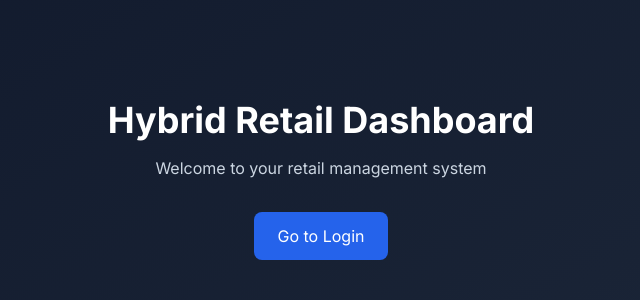
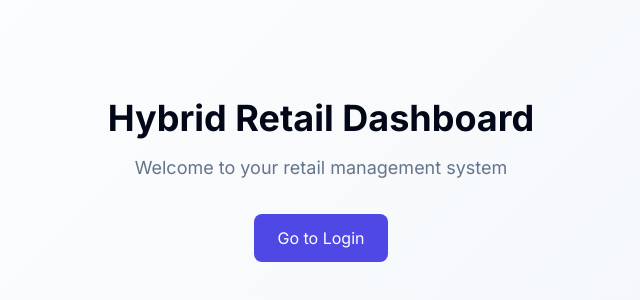
Before and after one commit to faxingberling1/hybrid-retail-dashboard, a Next.js app: page / in a window 1280 px wide. Shown: the part 220-520 px from the top of the page, without its empty margins (319-959 px from the left). Built offline with nearby package versions, Linux system fonts and the light colour scheme; no server answers; the database is empty.

Commit message:
feat: implement initial landing page with a loading state and a link to the login page.

```diff
--- a/app/page.tsx
+++ b/app/page.tsx
@@ -1,22 +1,63 @@
-import Link from 'next/link'
+// app/page.tsx - UPDATED VERSION
+'use client'; // Add this for better hydration
+
+import Link from 'next/link';
+import { useEffect, useState } from 'react';
 
 export default function HomePage() {
+  const [mounted, setMounted] = useState(false);
+
+  useEffect(() => {
+    setMounted(true);
+  }, []);
+
+  if (!mounted) {
+    return (
+      <div style={{
+        minHeight: '100vh',
+        display: 'flex',
+        alignItems: 'center',
+        justifyContent: 'center',
+        backgroundColor: 'hsl(var(--background))'
+      }}>
+        <div style={{ textAlign: 'center', color: 'hsl(var(--foreground))' }}>
+          <p>Loading...</p>
+        </div>
+      </div>
+    );
+  }
+
   return (
-    <div className="min-h-screen flex items-center justify-center bg-gradient-to-br from-slate-900 to-slate-800">
-      <div className="text-center">
-        <h1 className="text-4xl font-bold text-white mb-4">
+    <div className="min-h-screen flex items-center justify-center"
+      style={{
+        background: 'linear-gradient(135deg, hsl(var(--background)) 0%, hsl(var(--muted)) 100%)'
+      }}>
+      <div className="text-center p-8">
+        <h1 className="text-4xl font-bold mb-4"
+          style={{ color: 'hsl(var(--foreground))' }}>
           Hybrid Retail Dashboard
         </h1>
-        <p className="text-slate-300 mb-8">
+        <p className="text-lg mb-8"
+          style={{ color: 'hsl(var(--muted-foreground))' }}>
           Welcome to your retail management system
         </p>
         <Link
           href="/login"
-          className="inline-block px-6 py-3 bg-blue-600 text-white rounded-lg hover:bg-blue-700 transition-colors"
+          className="inline-block px-6 py-3 rounded-lg transition-colors"
+          style={{
+            backgroundColor: 'hsl(var(--primary))',
+            color: 'hsl(var(--primary-foreground))'
+          }}
+          onMouseEnter={(e) => {
+            e.currentTarget.style.backgroundColor = 'hsl(var(--primary) / 0.9)';
+          }}
+          onMouseLeave={(e) => {
+            e.currentTarget.style.backgroundColor = 'hsl(var(--primary))';
+          }}
         >
           Go to Login
         </Link>
       </div>
     </div>
-  )
+  );
 }
```
